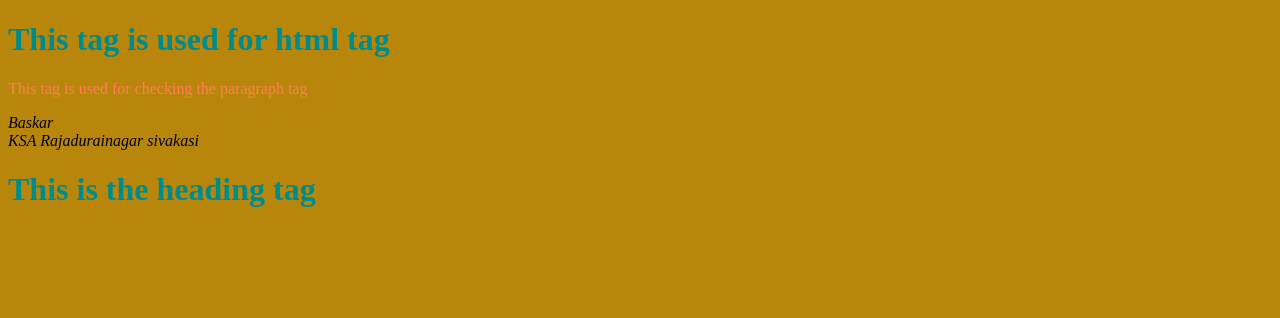
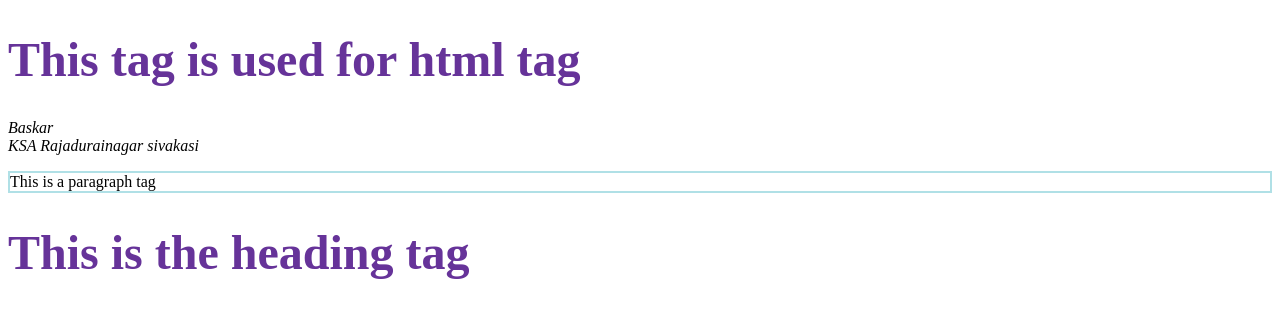
Before and after one commit to baskar-create/html, a plain HTML site: page index.html in a window 1280 px wide. Drawn offline with Linux system fonts and the light colour scheme.

Commit message:
border style added in external css

```diff
--- a/index.html
+++ b/index.html
@@ -9,12 +9,13 @@
   </head>
   <body>
     <h1>This tag is used for html tag</h1>
-    <p>This tag is used for checking the paragraph tag</p>
     <address>
       Baskar <br />
       KSA Rajadurainagar sivakasi
     </address>
 
+    <p>This is a paragraph tag</p>
+
     <h1>This is the heading tag</h1>
   </body>
 </html>
--- a/style.css
+++ b/style.css
@@ -1,11 +1,18 @@
-body {
+/* body {
     background-color: darkgoldenrod;
+} */
+
+h1 {
+    border: 5px;
+    color: rebeccapurple;
+    font-family: 'Times New Roman', Times, serif;
+    font-size: 300%;
 }
 
-h1 {
-    color: darkcyan;
-}
+/* p {
+    border: 2px tomato;
+} */
 
 p {
-    color: coral;
+    border: 2px solid powderblue;
 }
```
